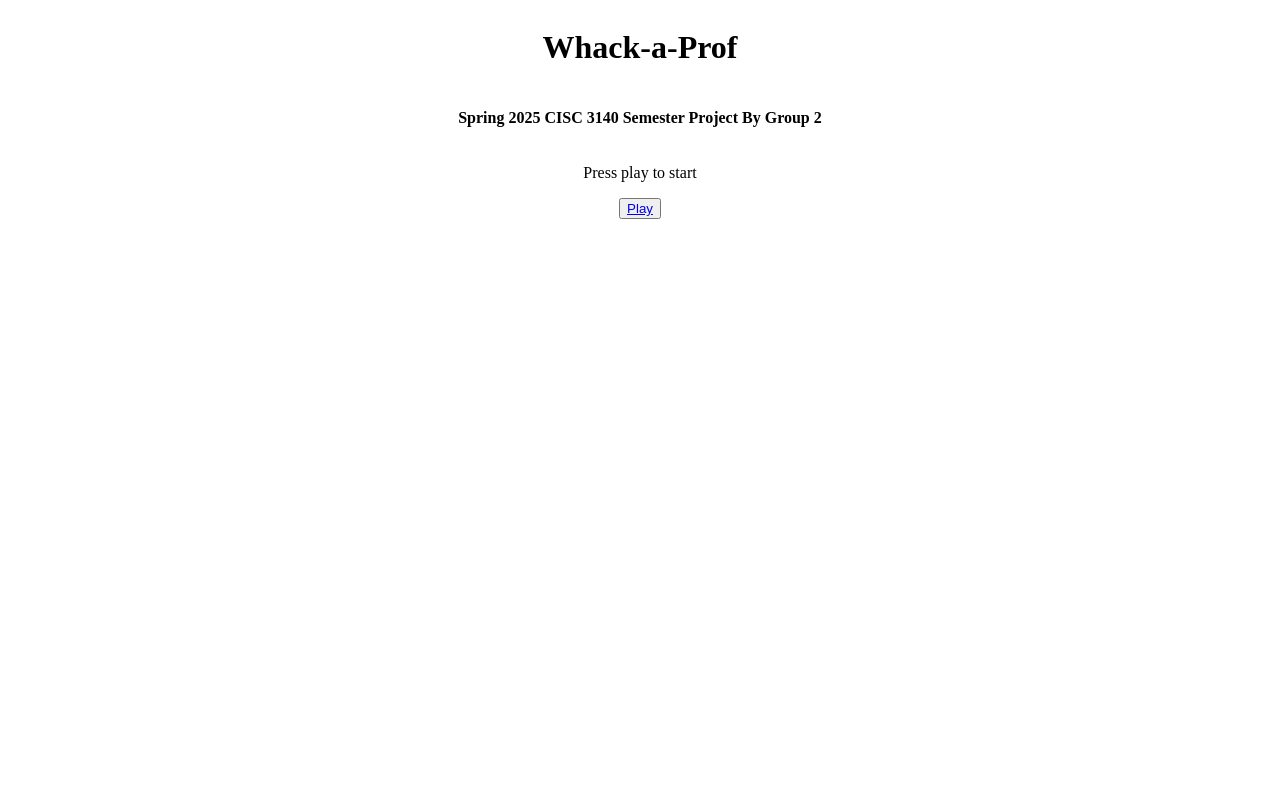
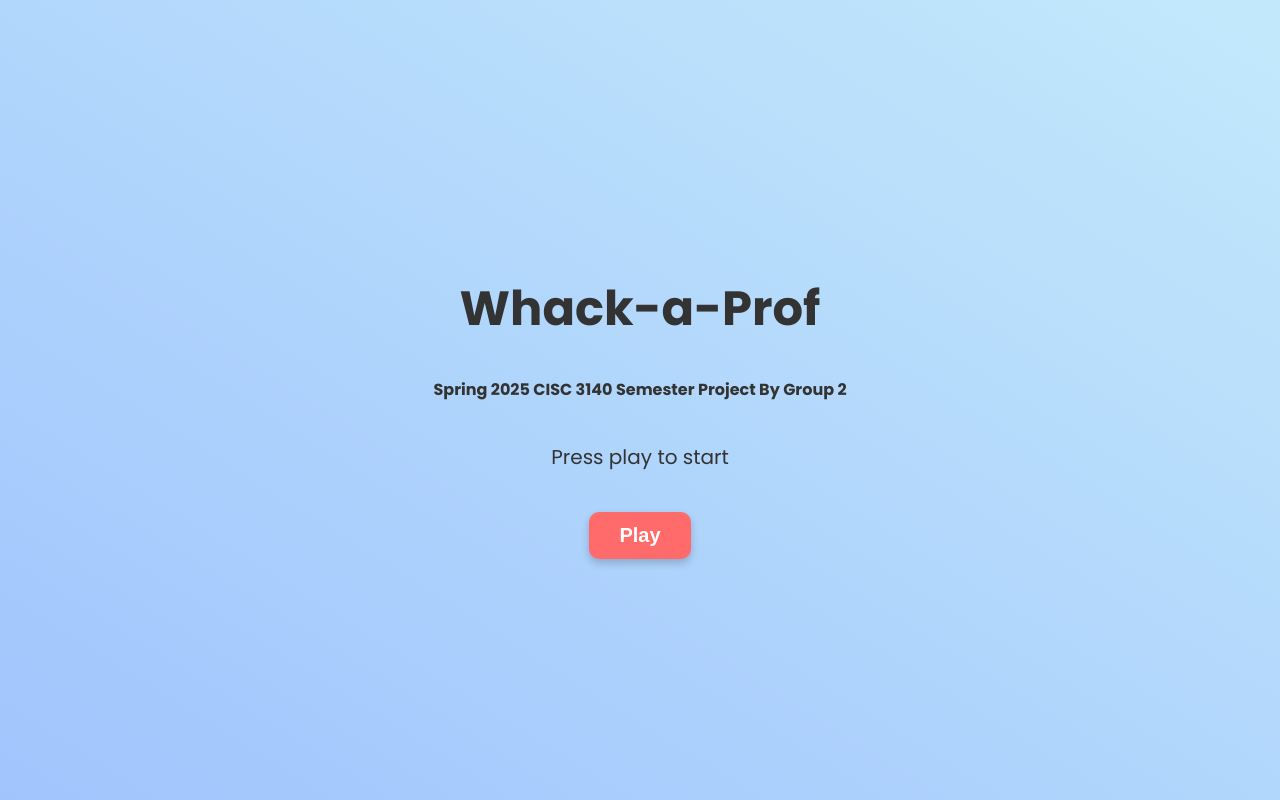
Before and after one commit to BettinoCodes/Whack-A-Prof, a plain HTML site: page index.html in a window 1280 px wide. Drawn offline with Linux system fonts and the light colour scheme.

Commit message:
Update to html and css of index.html to match game design.
git-svn-id: https://svn.riouxsvn.com/whackgame/trunk@26 a8e20f5a-5294-4955-b0ad-28abc733a230

```diff
--- a/index.html
+++ b/index.html
@@ -4,7 +4,11 @@
     <meta charset="UTF-8" />
     <meta name="viewport" content="width=device-width, initial-scale=1.0" />
     <title>Whack-a-Prof</title>
-    <div class = "front-page">
+    <link rel="stylesheet" href="style.css" />
+    <link href="https://fonts.googleapis.com/css2?family=Poppins:wght@400;700&display=swap" rel="stylesheet">
+  </head>
+  <body>
+    <div class="front-page">
       <h1>Whack-a-Prof</h1>
       <h4>Spring 2025 CISC 3140 Semester Project By Group 2</h4>
       <p>Press play to start</p>
@@ -12,9 +16,6 @@
         <a href="game.html">Play</a>
       </button>
     </div>
-    <link rel="stylesheet" href="style.css" />
-  </head>
-  <body>
     <script src="script.js"></script>
   </body>
 </html>
--- a/style.css
+++ b/style.css
@@ -1,6 +1,63 @@
+body {
+    margin: 0;
+    padding: 0;
+    min-height: 100vh;
+    display: flex;
+    flex-direction: column;
+    justify-content: center;
+    align-items: center;
+    background: linear-gradient(to top right, #a1c4fd, #c2e9fb);
+    font-family: 'Poppins', sans-serif;
+}
+
+h1 {
+    font-size: 48px;
+    color: #333;
+    margin-bottom: 10px;
+}
+
+h4 {
+    color: #333;
+    margin-bottom: 20px;
+}
+
+p {
+    font-size: 20px;
+    color: #333;
+    margin-bottom: 20px;
+}
+
 .front-page {
     display: flex;
     justify-content: center;
     align-items: center;
     flex-direction: column;
+    text-align: center;
+    padding: 20px;
 }
+
+button {
+    margin-top: 20px;
+    padding: 12px 30px;
+    font-size: 20px;
+    border: none;
+    border-radius: 10px;
+    background-color: #ff6b6b;
+    cursor: pointer;
+    transition: 0.3s ease;
+    box-shadow: 0 4px 8px rgba(0, 0, 0, 0.2);
+}
+
+button:hover {
+    background-color: #ff4757;
+}
+
+button a {
+    color: white;
+    text-decoration: none;
+    font-weight: 600;
+}
+
+button a:hover {
+    color: white;
+}
```
